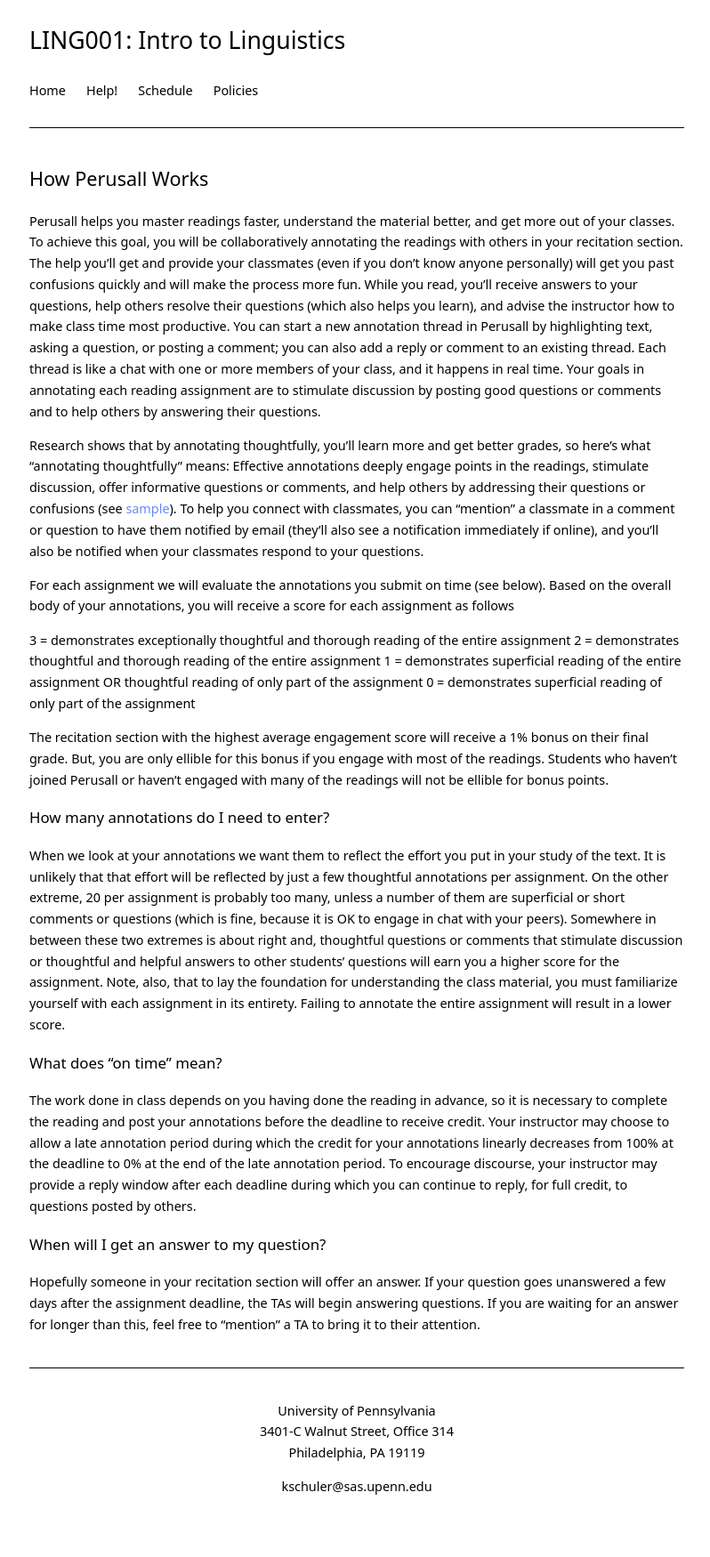
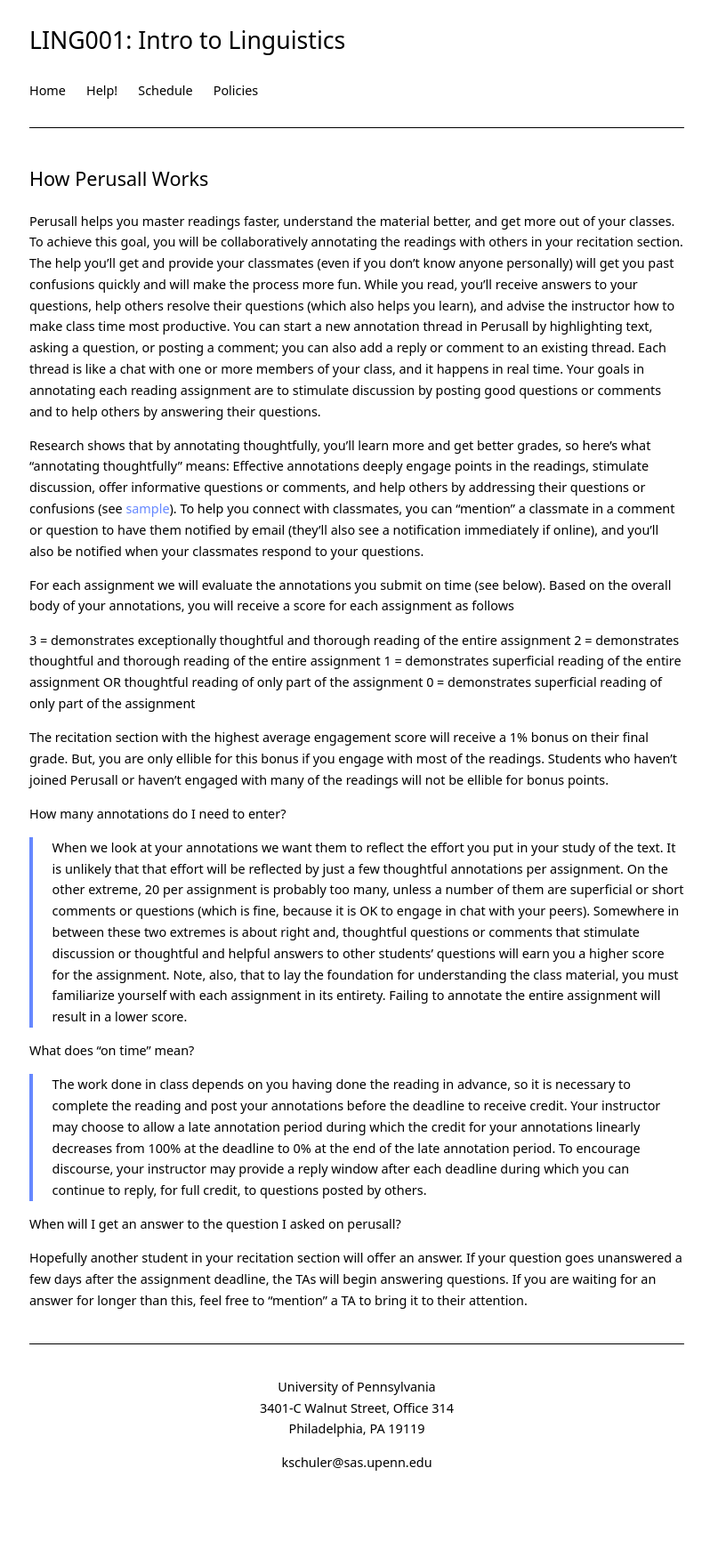
Before and after one commit to kschuler/ling001, a Jekyll site: the page built from resources/how-to-perusall.md, in a window 1280 px wide. Shown: the whole page at 89% size, without its empty margins (239-1037 px from the left). Built offline with Jekyll 4.4.1, drawn with Linux system fonts in a browser that asks for light colours; our own code applies the rules of GitHub Pages for plain Markdown files; after the commit the page ends 1723 px from its top, so only the background shows below that.

Commit message:
Update how-to-perusall.md

```diff
--- a/resources/how-to-perusall.md
+++ b/resources/how-to-perusall.md
@@ -14,15 +14,15 @@ For each assignment we will evaluate the annotations you submit on time (see bel
 The recitation section with the highest average engagement score will receive a 1% bonus on their final grade. But, you are only ellible for this bonus if you engage with most of the readings. Students who haven't joined Perusall or haven't engaged with many of the readings will not be ellible for bonus points.
 
 
-### How many annotations do I need to enter?
+**How many annotations do I need to enter?**
 
-When we look at your annotations we want them to reflect the effort you put in your study of the text. It is unlikely that that effort will be reflected by just a few thoughtful annotations per assignment. On the other extreme, 20 per assignment is probably too many, unless a number of them are superficial or short comments or questions (which is fine, because it is OK to engage in chat with your peers). Somewhere in between these two extremes is about right and, thoughtful questions or comments that stimulate discussion or thoughtful and helpful answers to other students’ questions will earn you a higher score for the assignment. Note, also, that to lay the foundation for understanding the class material, you must familiarize yourself with each assignment in its entirety. Failing to annotate the entire assignment will result in a lower score.
+> When we look at your annotations we want them to reflect the effort you put in your study of the text. It is unlikely that that effort will be reflected by just a few thoughtful annotations per assignment. On the other extreme, 20 per assignment is probably too many, unless a number of them are superficial or short comments or questions (which is fine, because it is OK to engage in chat with your peers). Somewhere in between these two extremes is about right and, thoughtful questions or comments that stimulate discussion or thoughtful and helpful answers to other students’ questions will earn you a higher score for the assignment. Note, also, that to lay the foundation for understanding the class material, you must familiarize yourself with each assignment in its entirety. Failing to annotate the entire assignment will result in a lower score.
 
 
-### What does “on time” mean?
+**What does “on time” mean?**
 
-The work done in class depends on you having done the reading in advance, so it is necessary to complete the reading and post your annotations before the deadline to receive credit. Your instructor may choose to allow a late annotation period during which the credit for your annotations linearly decreases from 100% at the deadline to 0% at the end of the late annotation period. To encourage discourse, your instructor may provide a reply window after each deadline during which you can continue to reply, for full credit, to questions posted by others.
+>The work done in class depends on you having done the reading in advance, so it is necessary to complete the reading and post your annotations before the deadline to receive credit. Your instructor may choose to allow a late annotation period during which the credit for your annotations linearly decreases from 100% at the deadline to 0% at the end of the late annotation period. To encourage discourse, your instructor may provide a reply window after each deadline during which you can continue to reply, for full credit, to questions posted by others.
 
-### When will I get an answer to my question?
+**When will I get an answer to the question I asked on perusall?**
 
-Hopefully someone in your recitation section will offer an answer. If your question goes unanswered a few days after the assignment deadline, the TAs will begin answering questions. If you are waiting for an answer for longer than this, feel free to "mention" a TA to bring it to their attention.
+Hopefully another student in your recitation section will offer an answer. If your question goes unanswered a few days after the assignment deadline, the TAs will begin answering questions. If you are waiting for an answer for longer than this, feel free to "mention" a TA to bring it to their attention.
```
